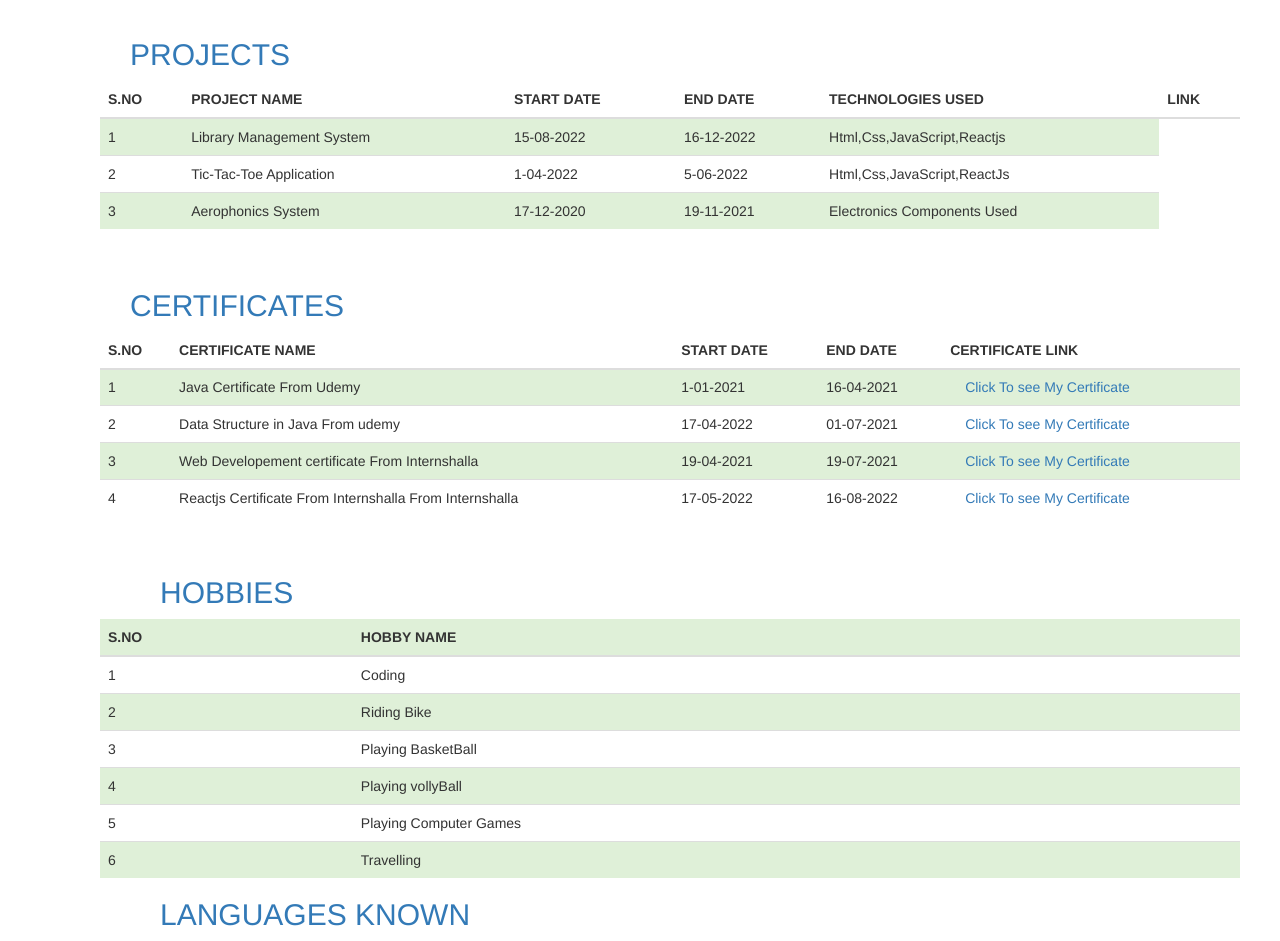
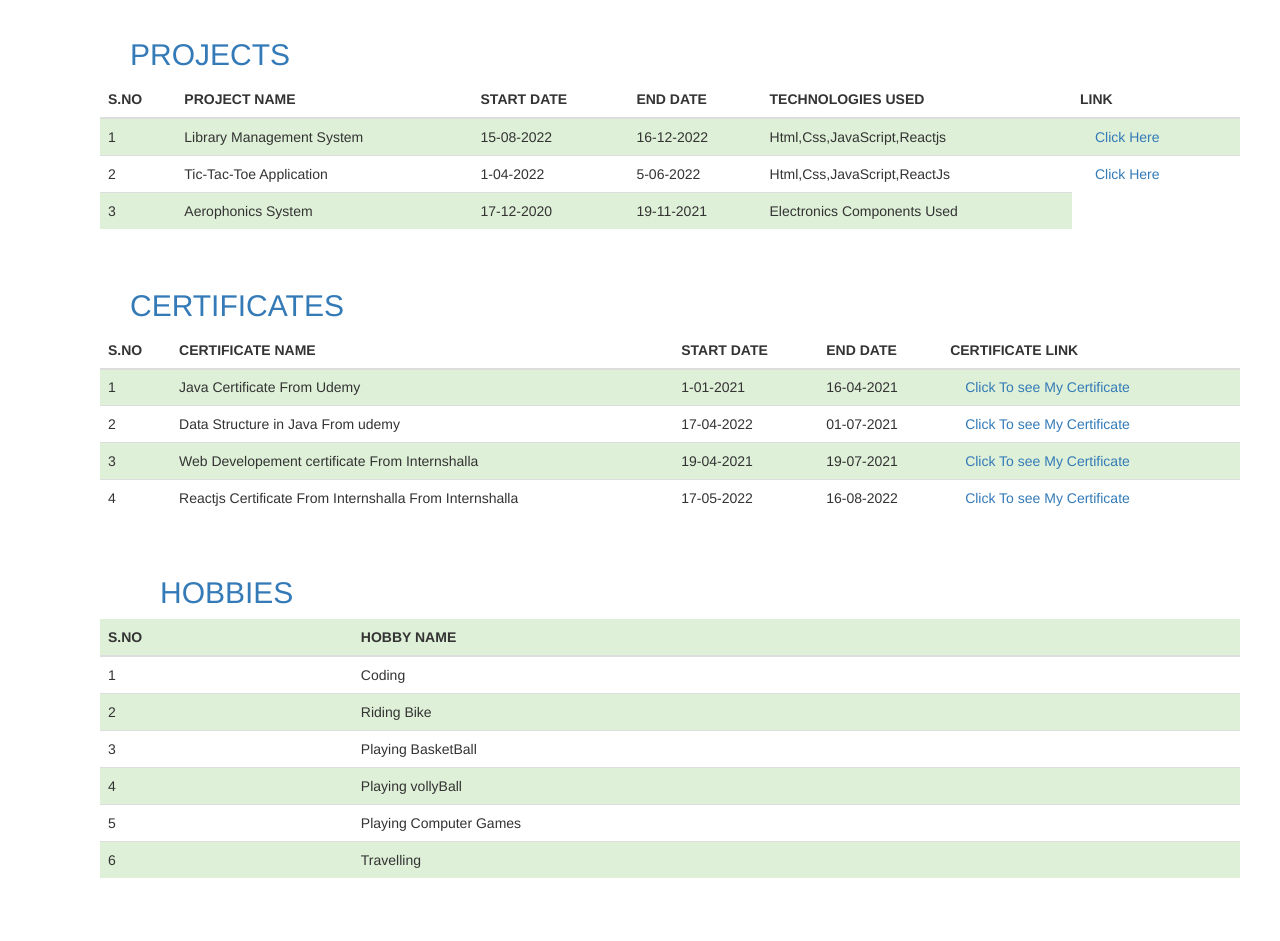
Before and after one commit to abhi12-c/abhi12-c, a plain HTML site: page index.html in a window 1280 px wide. Shown: the part 1460-2401 px from the top of the page. After the commit the page ends 2358 px from the top, so only its background shows below. Drawn offline with nearby package versions, Linux system fonts and the light colour scheme.

Commit message:
updated index.html

```diff
--- a/index.html
+++ b/index.html
@@ -372,6 +372,7 @@
               <td>15-08-2022</td>
               <td>16-12-2022</td>
               <td>Html,Css,JavaScript,Reactjs</td>
+              <td><a href="https://github.com/abhi12-c/LMS-Library_Management_System" target="_blank">Click Here</a></td>
             </tr>
             <tr class="primary">
               <td>2</td>
@@ -379,6 +380,7 @@
               <td>1-04-2022</td>
               <td>5-06-2022</td>
               <td>Html,Css,JavaScript,ReactJs</td>
+              <td><a href="https://github.com/abhi12-c/TicTacToeApplication" target="_blank">Click Here</a></td>
             </tr>
 
             <tr class="success">
@@ -496,10 +498,7 @@
         </table>
 
       </div>
-      <div class="container">
-        <h2><a id="lang"> <a id="hobbies">LANGUAGES KNOWN</a></a></h2>
 
-      </div>
 
     </div>
 </body>
```
